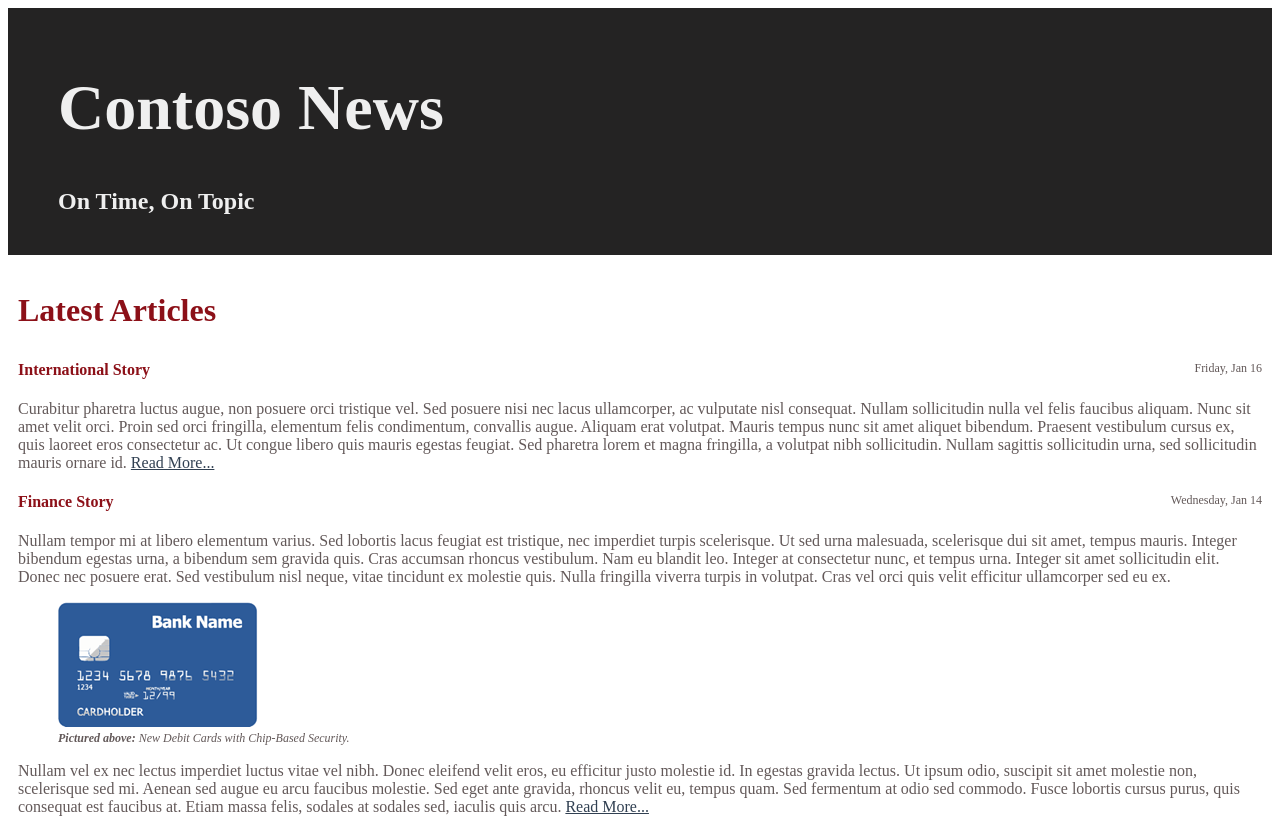
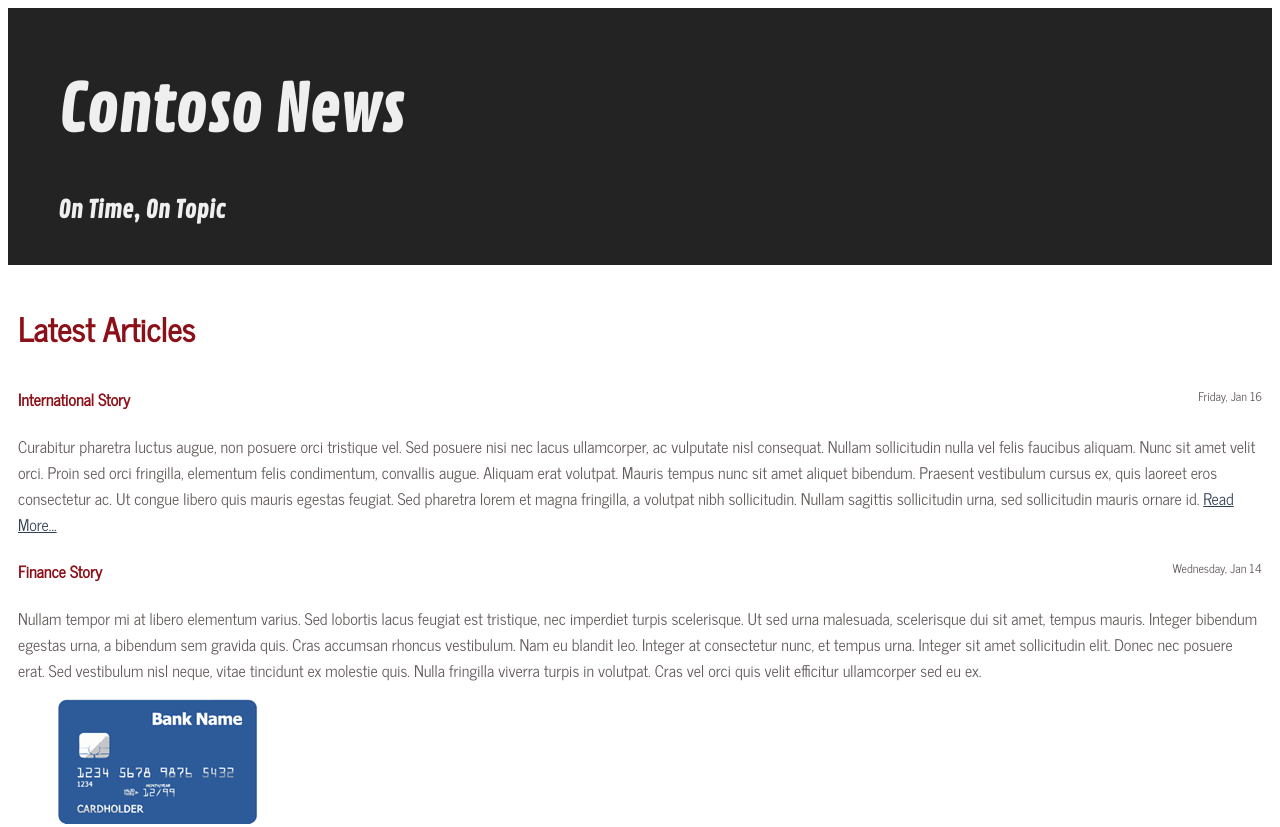
Before and after one commit to bgroveben/MicrosoftDEV211_1x, a plain HTML site: page ContosoNews/index.html in a window 1280 px wide. Shown: the top 827 px of the page. Drawn offline with Linux system fonts and the light colour scheme.

Commit message:
Add brand fonts to web page

```diff
--- a/ContosoNews/css/style.css
+++ b/ContosoNews/css/style.css
@@ -1,11 +1,23 @@
+@font-face {
+  font-family: 'News Cycle';
+  src: url('../fonts/news_cycle.ttf') format('truetype');
+}
+
+@font-face {
+  font-family: 'Contrail One';
+  src: url('../fonts/contrail_one.ttf') format('truetype');
+}
+
 body {
   color: #635959;
+  font-family: 'News Cycle';
 }
 
 header {
   background-color: #242323;
   color: #efefef;
   padding: 20px 50px;
+  font-family: 'Contrail One';
 }
 
 main {
```
